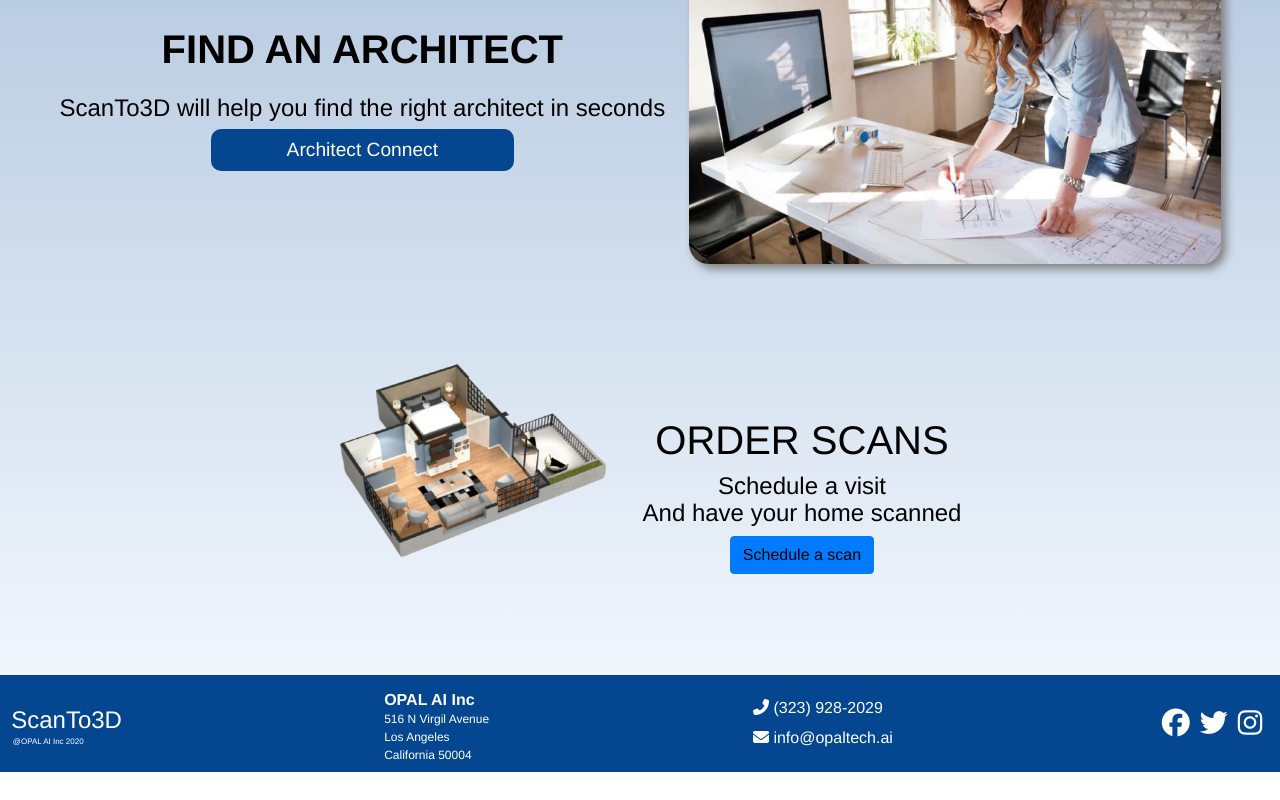
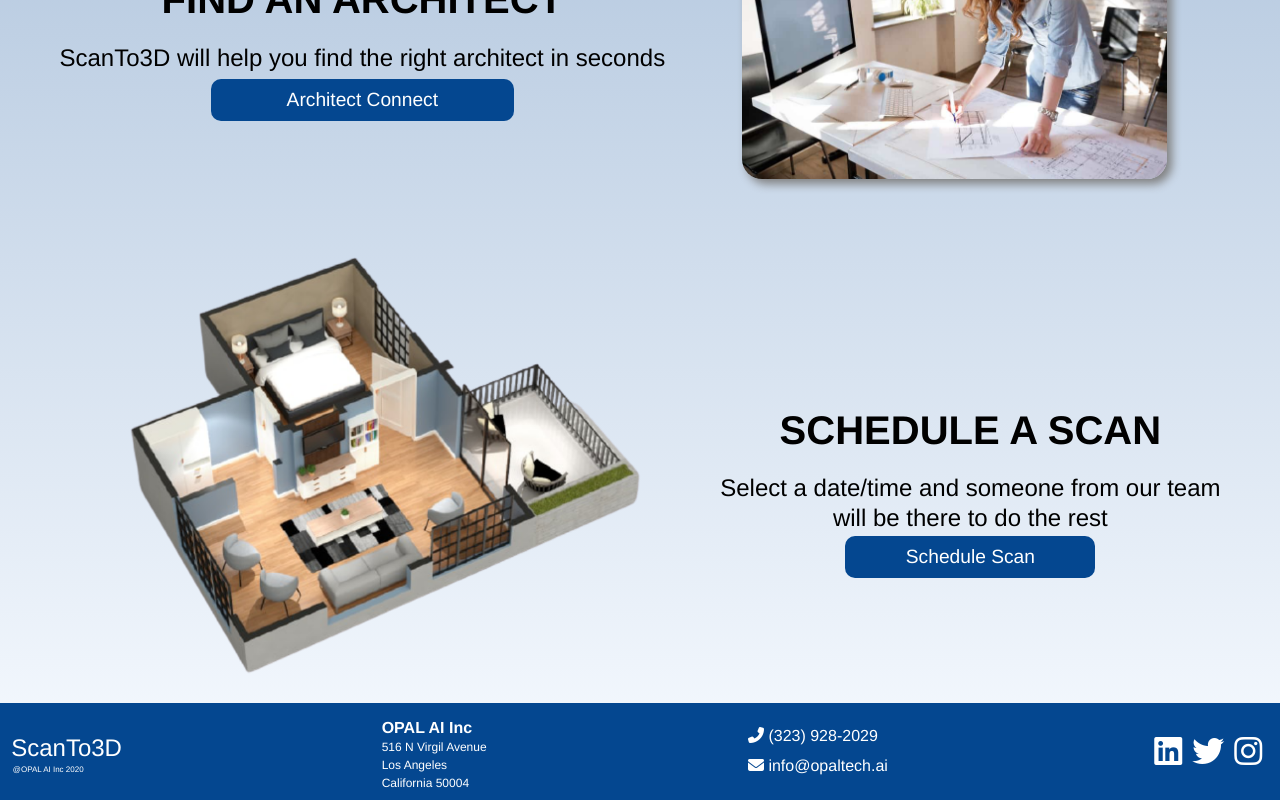
Before and after one commit to opal-ai/scan2plan_website, a Vue app: page / in a window 1280 px wide. Shown: the part 1003-1803 px from the top of the page. Before the commit the page ends 1775 px from the top, so only its background shows below. Built offline with nearby package versions, Linux system fonts and the light colour scheme.

Commit message:
Final bug fixes
Updated the modal and links. This version is ready to be hosted.

```diff
--- a/src/components/Homepage/architectSection.vue
+++ b/src/components/Homepage/architectSection.vue
@@ -82,6 +82,7 @@ export default {
 
   #architectImage{
     border-radius: 20px;
-    box-shadow: #808080 5px 5px 10px
+    box-shadow: #808080 5px 5px 10px;
+    max-width: 80%;
   }
 </style>
--- a/src/components/Homepage/floorplanSection.vue
+++ b/src/components/Homepage/floorplanSection.vue
@@ -43,7 +43,7 @@ export default {
 };
 </script>
 
-<style>
+<style scoped>
 
 #floorplan{
   width:100%
@@ -63,7 +63,6 @@ export default {
   background-color: #044790;
   padding: 7px;
   border-radius: 10px;
-  font-size: 0.75rem;
   color:white;
   width: 50%;
   font-size: 1.2rem;
--- a/src/components/Homepage/scanSection.vue
+++ b/src/components/Homepage/scanSection.vue
@@ -6,27 +6,32 @@ V1.0    Robert    12/12/2020    Initial Version
 
 <template>
   <div id="scan">
-    <b-container>
-      <b-row>
+     <b-container>
+      <b-row align-v="center">
         <b-col>
-          <img
-            src="../../assets/3d_model.png"
-            width="300vw"
-            height="200vw"
-          />
+          <b-img fluid-grow :src="require('../../assets/3d_model.png')" id="modelImage"></b-img>
         </b-col>
         <b-col cols="auto">
-          <h1 style="margin-top:7vh">ORDER SCANS</h1>
-          <h4 style="margin-bottom:-0.3vh">Schedule a visit</h4>
-          <h4>And have your home scanned</h4>
+          <p style="margin-top:7vh; font-size:2.5rem; font-weight:bolder; padding:10px">SCHEDULE A SCAN</p>
+          <p class="floor_p"> Select a date/time and someone from our team <br> will be there to do the rest </p>
           <button
             type="button"
-            class="btn btn-primary"
+            id="scanButton"
             href="#"
             style="margin-bottom:5vh"
+            v-b-modal.scanInfoModal
           >
-            Schedule a scan
+            Schedule Scan
           </button>
+
+          <b-modal id="scanInfoModal">
+                <!-- <button class="modalButton" v-on:click="showArchitectLogin">Find an Architect</button>
+                <button class="modalButton">Find a project</button> -->
+                <h3>Coming soon!</h3>
+                <p> You can now have someone come to your home and take measurements in just a click.
+                  Select a date and time that suits you and a member from our team will be there to take all the measurements.
+                </p>
+              </b-modal>
         </b-col>
       </b-row>
     </b-container>
@@ -41,4 +46,31 @@ export default {
 };
 </script>
 
-<style></style>
+<style scoped>
+  #scan{
+  width:100%
+  }
+
+.floor_p {
+  margin-top: 1vh;
+  font-size: 1.5rem;
+  line-height: 30px;
+}
+
+#scanButton{
+    background-color: #044790;
+    padding: 7px;
+    border-radius: 10px;
+    font-size: 0.75rem;
+    color:white;
+    width: 50%;
+    font-size: 1.2rem;
+    margin-top: 1vh
+  }
+
+#modelImage{
+  max-width: 90%;
+  margin-bottom: 3vh
+}
+
+</style>
--- a/src/components/footer.vue
+++ b/src/components/footer.vue
@@ -19,10 +19,10 @@ V1.1    Aditi     12/23/2020    Fixing the CSS
       <i class="fas fa-phone-alt "></i> (323) 928-2029 <br>
       <a><i class="fas fa-envelope"></i> info@opaltech.ai</a>
     </div>
-    <div class="navbar-item" style="font-size:1.75rem">
-            <i style="padding: 5px" class="fab fa-facebook" href="#"></i>
-            <i style="padding: 5px" class="fab fa-twitter" href="#"></i>
-            <i style="padding: 5px" class="fab fa-instagram" href="#"></i>
+    <div class="navbar-item" style="font-size:2rem">
+            <a :href="{linkedIn}"><i style="padding: 5px; color: white" class="fab fa-linkedin"></i></a>
+            <a :href="{twitter}"> <i style="padding: 5px; color: white" class="fab fa-twitter"></i></a>
+            <a :href="instagram"> <i style="padding: 5px; color: white" class="fab fa-instagram"></i></a>
     </div>
   </div>
 </template>
@@ -31,6 +31,13 @@ V1.1    Aditi     12/23/2020    Fixing the CSS
 export default {
   name: 'Footer',
   components: {},
+  data: function (){
+    return {
+      twitter: 'https://twitter.com/OPALAI3',
+      linkedIn: 'https://www.instagram.com/opalai2/',
+      instagram: 'https://www.instagram.com/opalai2/'
+    }
+  }
 };
 </script>
 
```
